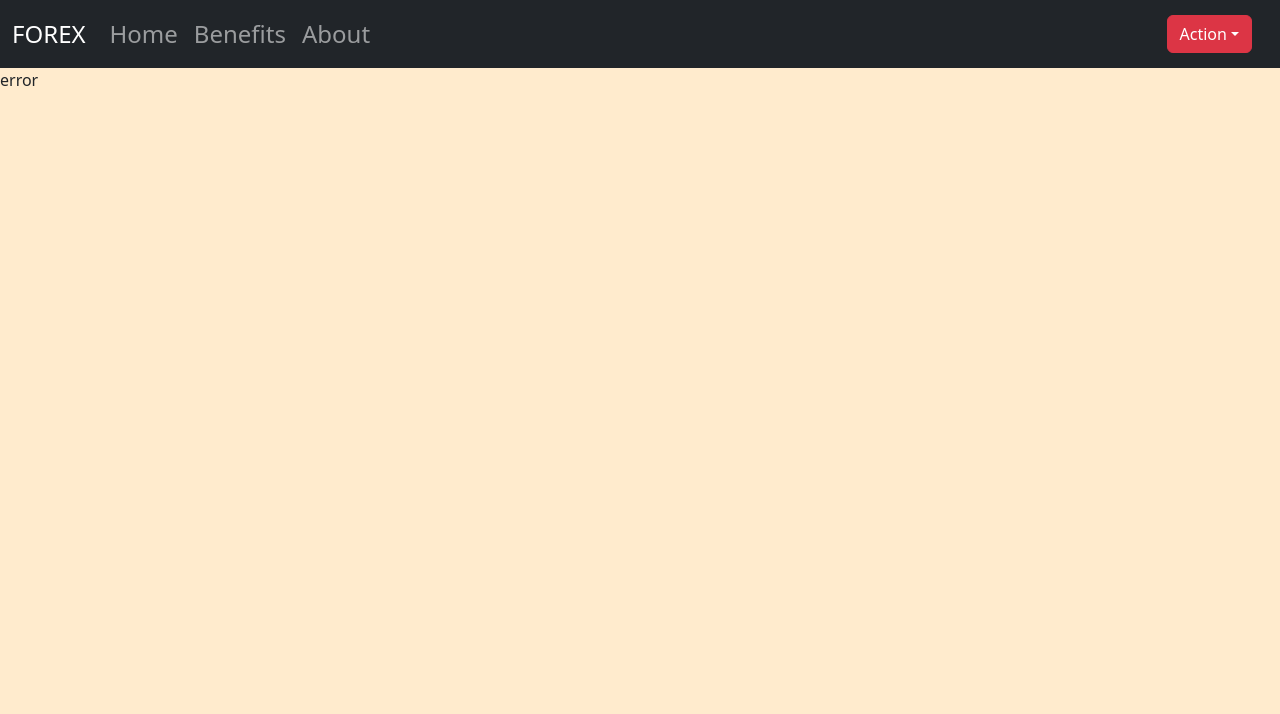
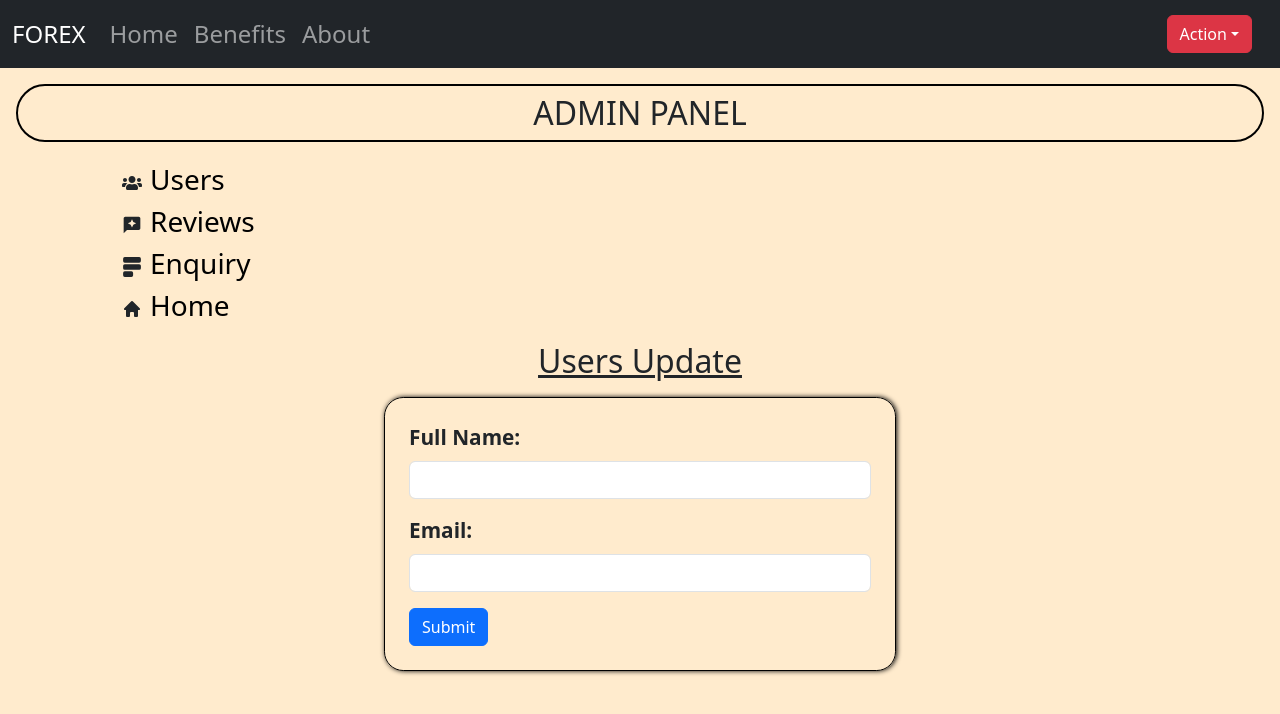
Before and after one commit to dedJack/forex, a React (Create React App) app: page /Admin/AdminUsers/1/edit in a window 1280 px wide. Shown: the top 714 px of the page. Built offline with nearby package versions, Linux system fonts and the light colour scheme; no server answers.

Commit message:
enquiry delete

```diff
--- a/src/App.js
+++ b/src/App.js
@@ -19,6 +19,7 @@ import AdminLayout from './components/admin/AdminLayout';
 import AdminUsers from './components/admin/AdminUsers';
 import AdminReview from './components/admin/AdminReview';
 import AdminEnquiry from './components/admin/AdminEnquiry';
+import AdminUpdate from "./components/admin/Admin-Update";
 
 function App() {
   return (
@@ -52,6 +53,7 @@ function App() {
                 <Route path="AdminUsers" element ={<AdminUsers />} />
                 <Route path="AdminReview" element ={<AdminReview />} />
                 <Route path="AdminEnquiry" element ={<AdminEnquiry />} />
+                <Route path="AdminUsers/:id/edit" element ={<AdminUpdate/>} />
               </Route>
 
             </Routes>
--- /dev/null
+++ b/src/components/admin/Admin-Update.js
@@ -0,0 +1,91 @@
+import React, { useEffect, useState } from 'react'
+import { useParams } from 'react-router-dom';
+import { toast } from 'react-toastify';
+
+
+const AdminUpdate = () => {
+
+    const [data, setData] = useState({
+        name: "",
+        email: ""
+    })
+    const params = useParams();
+    const getSingleUser = async (id) => {
+        try {
+            const token = localStorage.getItem('userDataToken');
+            const response = await fetch(`/admin/${params.id}`, {
+                headers: {
+                    'auth-token': token,
+                    'Content-Type': 'application/json',
+                },
+            });
+
+            if (response.ok) {
+                const data = await response.json();
+                //   console.log(data);
+                setData(data.user);
+            }
+        } catch (error) {
+            console.error('Error fetching user:', error);
+        }
+    };
+
+    useEffect(() => {
+        getSingleUser()
+        // eslint-disable-next-line
+    }, []);
+
+    const onChange = (e) => {
+        const { name, value } = e.target;
+        setData({
+            ...data, [name]: value
+        })
+    }
+
+    // To Update user data
+
+    const handleSubmit = async (e) => {
+        e.preventDefault();
+        try {
+            let token = localStorage.getItem("userDataToken");
+            const response = await fetch(`/admin/update_user/${params.id}`, {
+                method: "PATCH",
+                headers: {
+                    "auth-token": token,
+                    "Content-Type": "application/json"
+                }, body: JSON.stringify(data)
+            })
+            if(response.ok){
+                const resultData = await response.json();
+                // console.log(resultData);
+                toast.success("User updated successfully");
+            }else{
+                toast.error("User not updated");
+            }
+        } catch (error) {
+            console.error('Error updating user:', error);
+        }
+    }
+
+    return (
+        <div>
+            <div className='adminTitle text-center'>
+                <h2>Users Update</h2>
+            </div>
+            <form className='container UpdateForm' onSubmit={handleSubmit}>
+                <div className="mb-3">
+                    <label htmlFor="name" className="form-label">Full Name:</label>
+                    <input type="text" className="form-control" onChange={onChange} value={data.name} name="name" id="name" />
+                </div>
+                <div className="mb-3">
+                    <label htmlFor="email" className="form-label">Email:</label>
+                    <input type="email" className="form-control" onChange={onChange} value={data.email} name="email" id="email" aria-describedby="emailHelp" />
+                </div>
+                <button type="submit" className="btn btn-primary" >Submit</button>
+            </form>
+
+        </div>
+    )
+}
+
+export default AdminUpdate
--- a/src/components/admin/AdminEnquiry.js
+++ b/src/components/admin/AdminEnquiry.js
@@ -1,9 +1,10 @@
-import React, { useEffect, useState} from 'react'
+import React, { useEffect, useState } from 'react'
 
 const AdminEnquiry = () => {
 
   const [enquiry, setEnquiry] = useState([]);
 
+  // TO get all enquiry from database
   const getAllEnquiry = async () => {
     try {
       // console.log("HIii")
@@ -11,7 +12,8 @@ const AdminEnquiry = () => {
       const data = await fetch("/getAllUserEnquiry", {
         method: "GET",
         headers: {
-          "auth-token": token
+          "auth-token": token,
+          "Content-Type": "application/json"
         },
       });
       const response = await data.json();
@@ -25,6 +27,34 @@ const AdminEnquiry = () => {
   useEffect(() => {
     getAllEnquiry();
   }, []);
+
+  // to delete enquiry from database
+
+  const deleteEnquiry = async (id) => {
+
+    try {
+      console.log("delete")
+      let token = localStorage.getItem("userDataToken");
+      const response = await fetch(`/admin/delete_enquiry/${id}`, {
+        method: "DELETE",
+        headers: {
+          "auth-token": token,
+          "Content-Type": "application/json"
+        }
+      })
+      if (response.ok) {
+        const data = response.json();
+        console.log(data);
+        getAllEnquiry();
+        toast.success("Enquiry deleted Successfully");
+      } else {
+        toast.error("Enquiry not deleted")
+      }
+    } catch (error) {
+      console.log(error, "Not deleted")
+    }
+  }
+
   return (
     <>
       <section className='container'>
@@ -51,8 +81,7 @@ const AdminEnquiry = () => {
                     <td>{enquiry.contactNumber}</td>
                     <td>{enquiry.email}</td>
                     <td className='notes'>{enquiry.enquiry}</td>
-                  <td> <button className="admin-btn ">Edit</button>  </td>
-                  <td> <button className="admin-btn ">Delete</button>  </td>
+                    <td> <button className="admin-btn " onClick={() => { deleteEnquiry(enquiry._id) }} >Delete</button>  </td>
                   </tr>
                 )
               })}
--- a/src/components/admin/AdminUsers.js
+++ b/src/components/admin/AdminUsers.js
@@ -81,7 +81,7 @@ const AdminUsers = () => {
                   <tr key={index}>
                     <td>{user.name}</td>
                     <td>{user.email}</td>
-                    <td> <Link className="admin-btn" to={`/admin/get_user/${user._id}`}>Edit</Link>  </td>
+                    <td> <button className="admin-btn"><Link  to={`/admin/AdminUsers/${user._id}/edit`}>Edit</Link> </button> </td>
                     <td> <button className="admin-btn" onClick={() => { deleteUser(user._id) }}>Delete</button>  </td>
                   </tr>
                 )
--- a/src/index.css
+++ b/src/index.css
@@ -175,6 +175,16 @@ h2:hover {
 .admin-btn:hover{
     background-color: rgb(93, 178, 231);
 }
+.UpdateForm{
+    width: 40%;
+    border: 1px solid black;
+    border-radius: 1.2rem;
+    font-weight: bold;
+    font-size: 1.3rem;
+    padding: 1.5rem;
+    margin:  1rem auto;
+    box-shadow: 1px 0 5px black;
+}
 
 /* Responsive */
 
```
Also changed, not shown: 1 other file (tests, documents, lock files or other folders). Lines whose indentation alone changed are shown as unchanged.
